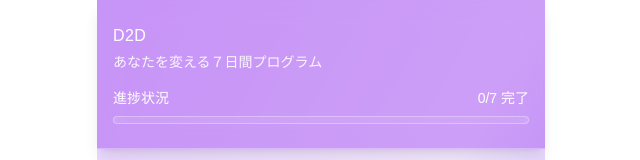
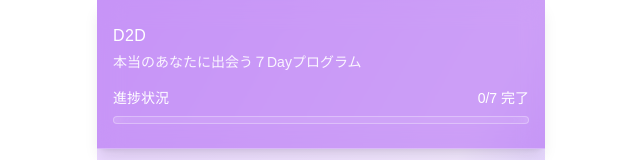
Before and after one commit to tsukasa829/d2d, a Next.js app: page / in a window 1280 px wide. Shown: the top 160 px of the page, without its empty margins (319-959 px from the left). Built offline with nearby package versions, Linux system fonts and the light colour scheme; no server answers.

Commit message:
content(home): change subtitle to '本当のあなたに出会う７Dayプログラム'

```diff
--- a/app/page.tsx
+++ b/app/page.tsx
@@ -65,7 +65,7 @@ export default function Home() {
   return (
     <div className="h-screen flex flex-col max-w-md mx-auto bg-gradient-to-br from-[#E9D5FF] via-purple-100 to-[#B794F6]">
       {/* Header (shared) */}
-      <PageHeader title="D2D" subtitle="あなたを変える７日間プログラム">
+      <PageHeader title="D2D" subtitle="本当のあなたに出会う７Dayプログラム">
         <div className="space-y-2 mt-4">
           <div className="flex items-center justify-between text-sm">
             <span>進捗状況</span>
```
